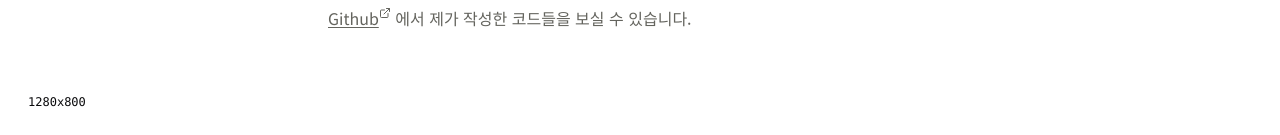
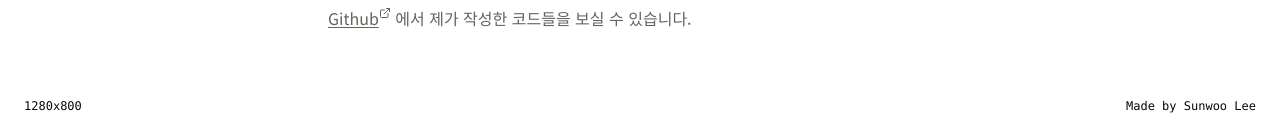
Before and after one commit to sunwoo0706/main, a Next.js app: page / in a window 1280 px wide. Shown: the part 662-797 px from the top of the page. Built offline with nearby package versions, Linux system fonts and the light colour scheme.

Commit message:
feat: add footer

```diff
--- a/app/layout.tsx
+++ b/app/layout.tsx
@@ -4,6 +4,8 @@ import { Metadata } from "next"
 import { siteConfig } from "@/config/site"
 import { fontSans } from "@/lib/fonts"
 import { cn } from "@/lib/utils"
+import { LicenseIndicator } from "@/components/license-indicator"
+import { SiteFooter } from "@/components/site-footer"
 import { SiteHeader } from "@/components/site-header"
 import { ThemeProvider } from "@/components/theme-provider"
 import { WindowSizeIndicator } from "@/components/window-size-indicator"
@@ -39,11 +41,11 @@ export default function RootLayout({ children }: RootLayoutProps) {
           )}
         >
           <ThemeProvider attribute="class" defaultTheme="system" enableSystem>
-            <div className="mx-auto my-12 max-w-[672px] px-6 antialiased sm:my-32 md:my-16">
+            <div className="mx-auto my-12 mb-16 max-w-[42rem] px-6 antialiased sm:my-32 md:my-16">
               <SiteHeader />
               {children}
+              <SiteFooter />
             </div>
-            <WindowSizeIndicator />
           </ThemeProvider>
         </body>
       </html>
--- /dev/null
+++ b/components/license-indicator.tsx
@@ -0,0 +1,7 @@
+export function LicenseIndicator() {
+  return (
+    <div className="w-fit p-6">
+      <p className="text-white font-mono text-xs">Made by Sunwoo Lee</p>
+    </div>
+  )
+}
--- /dev/null
+++ b/components/site-footer.tsx
@@ -0,0 +1,11 @@
+import { LicenseIndicator } from "./license-indicator"
+import { WindowSizeIndicator } from "./window-size-indicator"
+
+export function SiteFooter() {
+  return (
+    <footer className="fixed bottom-0 left-0 flex h-fit w-full justify-between">
+      <WindowSizeIndicator />
+      <LicenseIndicator />
+    </footer>
+  )
+}
--- a/components/window-size-indicator.tsx
+++ b/components/window-size-indicator.tsx
@@ -6,7 +6,7 @@ export function WindowSizeIndicator() {
   const { width, height } = useWindowSize()
 
   return (
-    <div className="fixed bottom-1 left-1 z-50 p-6">
+    <div className="w-fit p-6">
       <p className="text-white font-mono text-xs">
         {width}x{height}
       </p>
```
